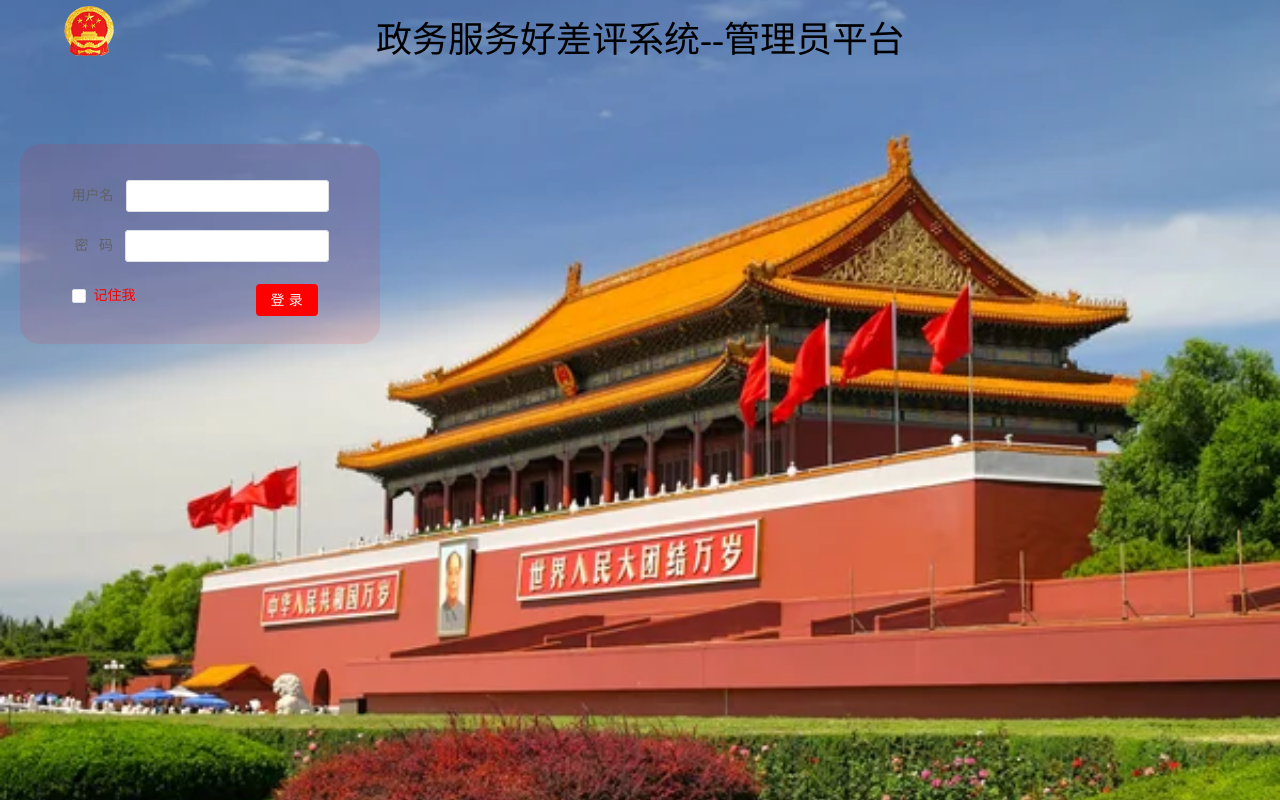
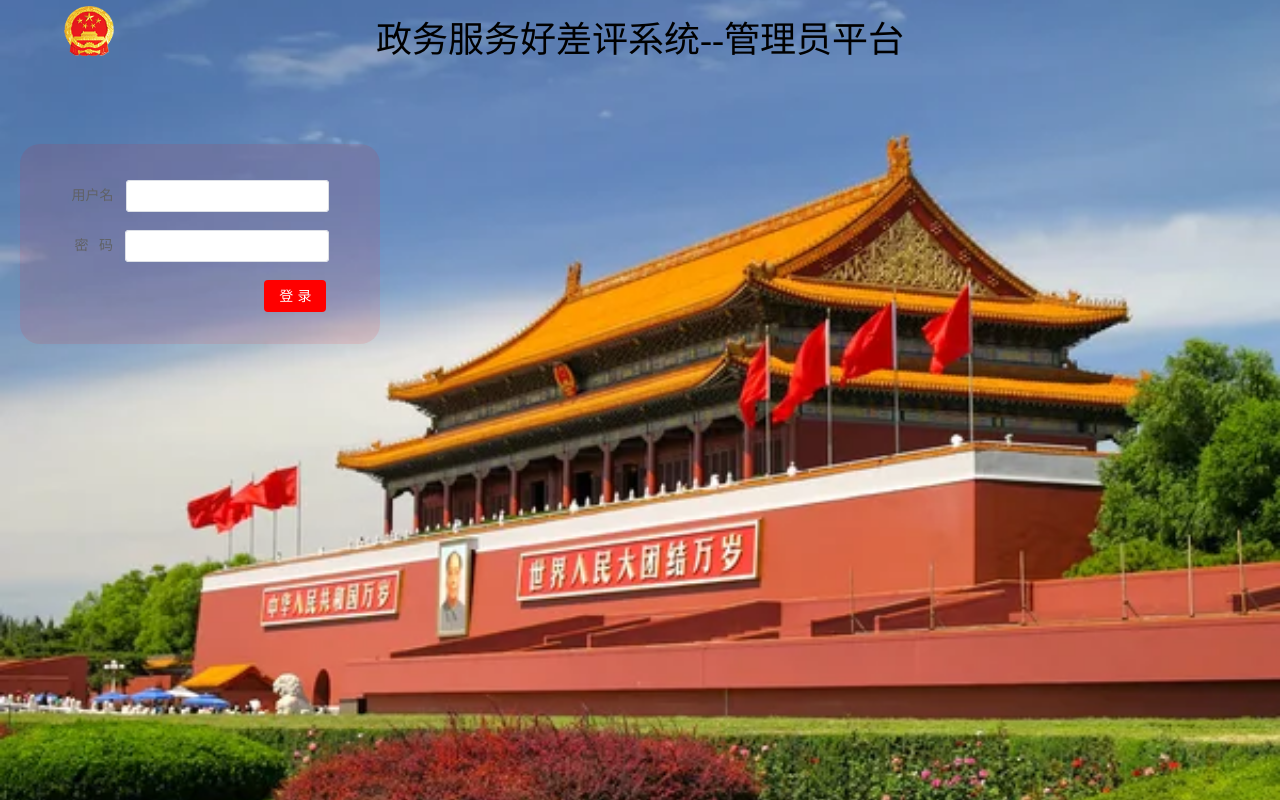
Before and after one commit to jgl020412/EvaluationSystem-admin-foreend, a Vue app: page /login in a window 1280 px wide. Built offline with nearby package versions, Linux system fonts and the light colour scheme.

Commit message:
完善登录界面

```diff
--- a/index.html
+++ b/index.html
@@ -1,13 +1,16 @@
 <!DOCTYPE html>
 <html lang="en">
-  <head>
+
+<head>
     <meta charset="UTF-8">
     <link rel="icon" href="/favicon.ico">
     <meta name="viewport" content="width=device-width, initial-scale=1.0">
-    <title>Vite App</title>
-  </head>
-  <body>
+    <title>政务服务好差评系统-管理员平台</title>
+</head>
+
+<body>
     <div id="app"></div>
     <script type="module" src="/src/main.js"></script>
-  </body>
+</body>
+
 </html>
--- a/src/api/login.js
+++ b/src/api/login.js
@@ -2,6 +2,10 @@
 import request from '@/utils/request.js'
 
 //提供调用登录接口的函数
-export const userLoginService = (loginData)=>{
-    return request.post('/admin/doLogonByPassword?name=' + loginData.username + "&password=" + loginData.password)
+export const userLoginService = (loginData) => {
+    const params = new URLSearchParams()
+    for (let key in loginData) {
+        params.append(key, loginData[key])
+    }
+    return request.post('/admin/doLogonByPassword', params)
 }
--- a/src/style/login.css
+++ b/src/style/login.css
@@ -47,12 +47,8 @@
     margin-top: 10%;
 }
 
-.remenber-me {
-    color: red;
-}
-
 .login-button {
-    margin-left: 120px;
+    margin-left: 75%;
     background: red;
     border: none;
 }
--- a/src/views/Login.vue
+++ b/src/views/Login.vue
@@ -1,21 +1,23 @@
 <script setup>
 import { ref } from "vue";
 import { ElMessage } from "element-plus";
+import { userLoginService } from "@/api/login.js";
+import { useRouter } from "vue-router";
+const router = useRouter();
 
 const loginData = ref({
-  username: "",
+  name: "",
   password: "",
 });
 
-const rules = {
-  username: [
-    { required: true, message: "请输入用户名", trigger: "blur" },
-    { min: 5, max: 16, message: "长度为5~16位非空字符", trigger: "blur" },
-  ],
-  password: [
-    { required: true, message: "请输入密码", trigger: "blur" },
-    { min: 5, max: 16, message: "长度为5~16位非空字符", trigger: "blur" },
-  ],
+const login = async () => {
+  let result = await userLoginService(loginData.value);
+  if (result.status == 200) {
+    alert(result.msg ? result.msg : "登录成功");
+    router.push("/center");
+  } else {
+    alert(result.msg ? result.msg : "登录失败");
+  }
 };
 </script>
 
@@ -37,17 +39,19 @@ const rules = {
             style="max-width: 500px"
           >
             <el-form-item label="用户名">
-              <el-input v-model="loginData.username" />
+              <el-input v-model="loginData.name" />
             </el-form-item>
             <el-form-item label="密&nbsp;&nbsp;&nbsp;码">
-              <el-input v-model="loginData.password" />
+              <el-input v-model="loginData.password" type="password" show-password/>
             </el-form-item>
             <el-form-item>
-                <div>
-                    <el-checkbox class="remenber-me">记住我</el-checkbox>
-                    <el-button class="login-button" type="primary" auto-insert-space
-                >登录</el-button>
-                </div>
+              <el-button
+                class="login-button"
+                type="primary"
+                auto-insert-space
+                @click="login"
+                >登录</el-button
+              >
             </el-form-item>
           </el-form>
         </div>
```
Also changed, not shown: src/router/index.js (+1 -9 lines).
